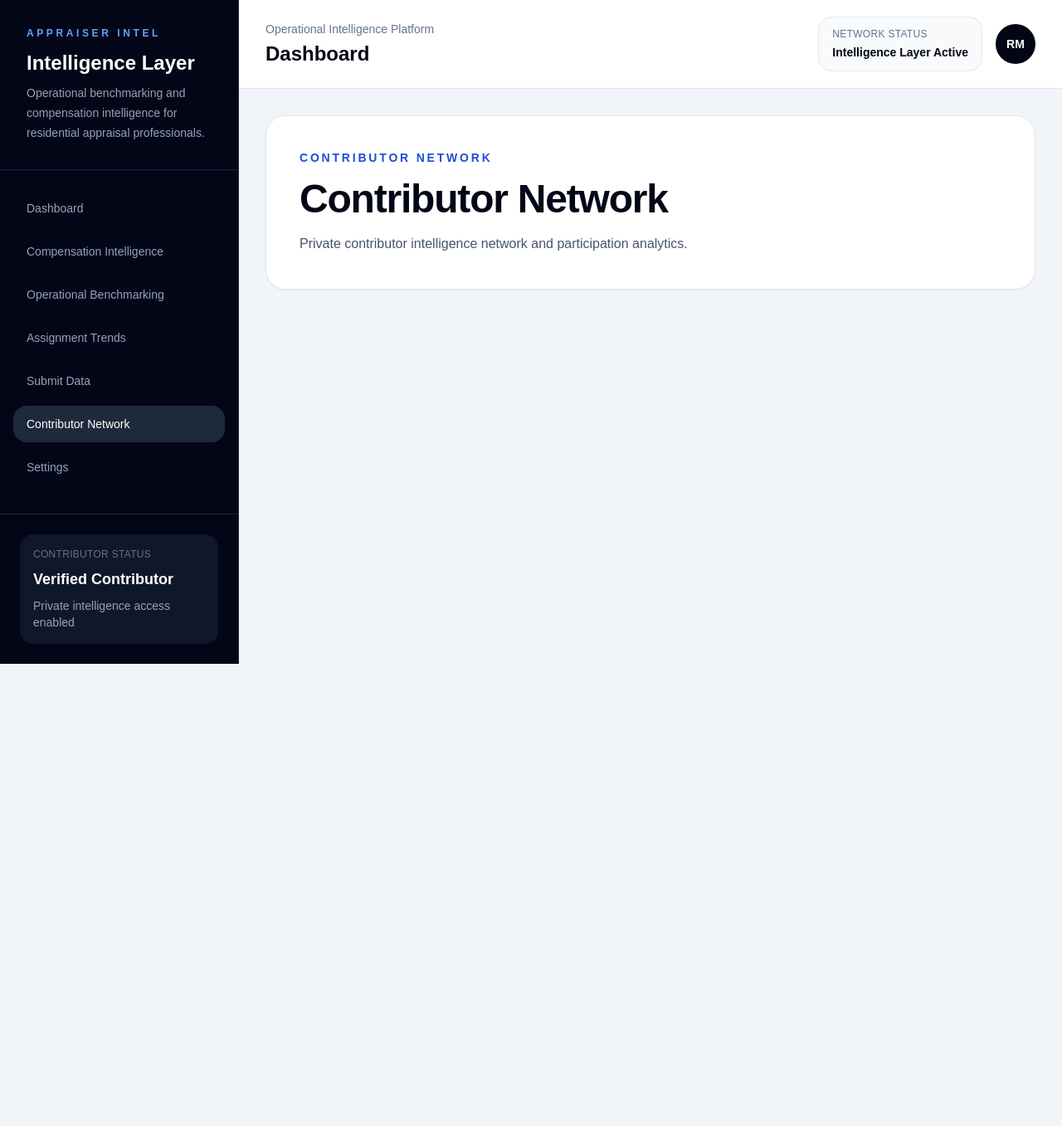
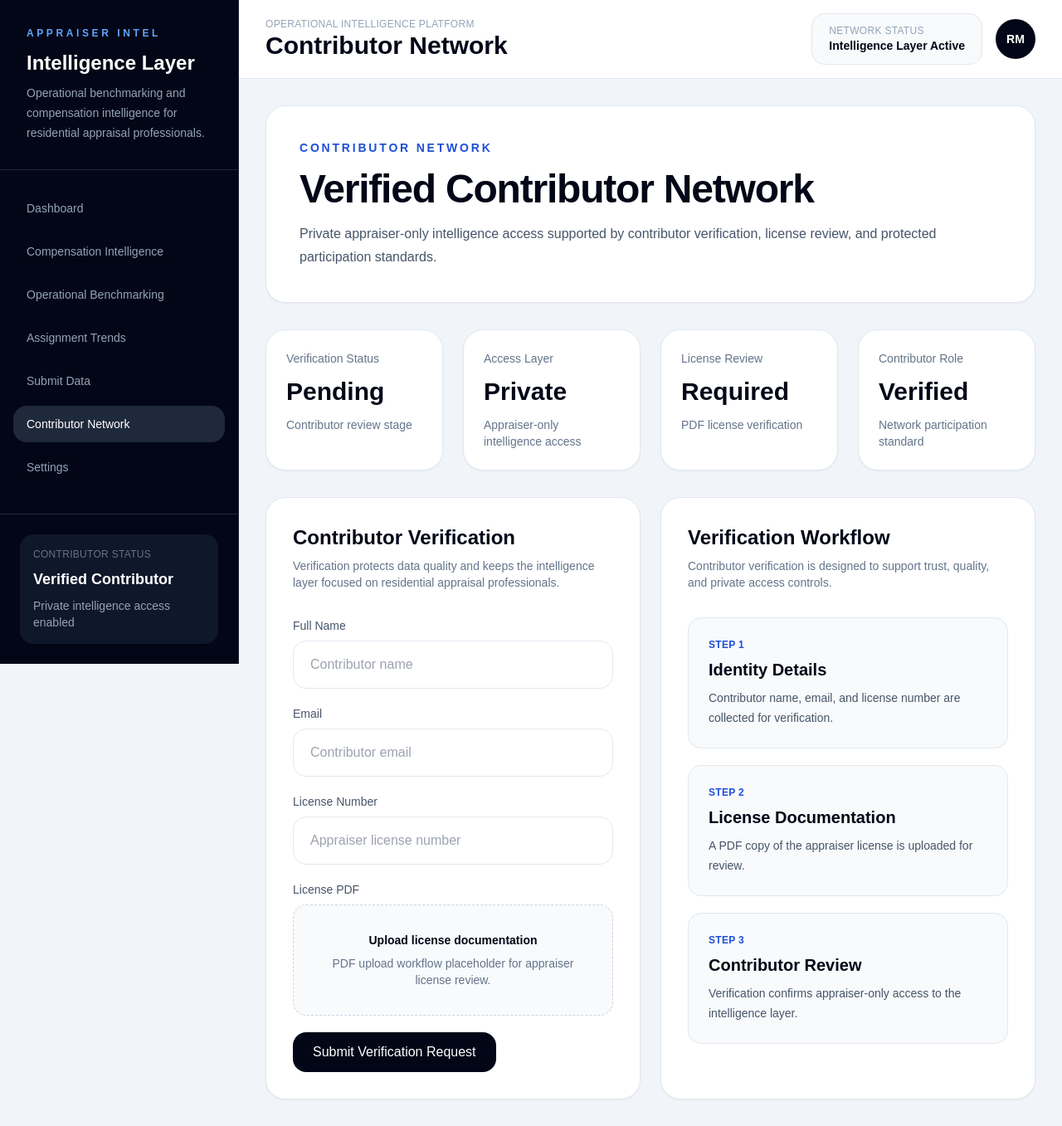
Before and after one commit to mose027-cmd/AppaiserIntel, a Next.js app: page /network in a window 1280 px wide. Shown: the whole page at 83% size. Before the commit the page ends 800 px from the top, so only its background shows below. Built offline with nearby package versions, Linux system fonts and the light colour scheme.

Commit message:
Build contributor verification network module

```diff
--- a/app/network/page.tsx
+++ b/app/network/page.tsx
@@ -2,27 +2,154 @@
 
 import DashboardShell from "../../components/DashboardShell";
 
+const verificationSteps = [
+  {
+    title: "Identity Details",
+    description: "Contributor name, email, and license number are collected for verification.",
+  },
+  {
+    title: "License Documentation",
+    description: "A PDF copy of the appraiser license is uploaded for review.",
+  },
+  {
+    title: "Contributor Review",
+    description: "Verification confirms appraiser-only access to the intelligence layer.",
+  },
+];
+
 export default function NetworkPage() {
   return (
     <DashboardShell>
+      <div className="space-y-8">
+        <section className="rounded-3xl border border-slate-200 bg-white p-10 shadow-sm">
+          <p className="text-sm font-semibold uppercase tracking-[0.2em] text-blue-700">
+            Contributor Network
+          </p>
 
-      <div className="rounded-3xl border border-slate-200 bg-white p-10 shadow-sm">
+          <h1 className="mt-4 text-5xl font-bold tracking-tight text-slate-950">
+            Verified Contributor Network
+          </h1>
 
-        <p className="text-sm font-semibold uppercase tracking-[0.2em] text-blue-700">
-          Contributor Network
-        </p>
+          <p className="mt-4 max-w-4xl text-base leading-7 text-slate-600">
+            Private appraiser-only intelligence access supported by contributor
+            verification, license review, and protected participation standards.
+          </p>
+        </section>
 
-        <h1 className="mt-4 text-5xl font-bold tracking-tight text-slate-950">
-          Contributor Network
-        </h1>
+        <section className="grid gap-6 md:grid-cols-4">
+          <MetricCard title="Verification Status" value="Pending" subtitle="Contributor review stage" />
+          <MetricCard title="Access Layer" value="Private" subtitle="Appraiser-only intelligence access" />
+          <MetricCard title="License Review" value="Required" subtitle="PDF license verification" />
+          <MetricCard title="Contributor Role" value="Verified" subtitle="Network participation standard" />
+        </section>
 
-        <p className="mt-4 max-w-3xl text-base leading-7 text-slate-600">
-          Private contributor intelligence network
-          and participation analytics.
-        </p>
+        <section className="grid gap-6 lg:grid-cols-2">
+          <div className="rounded-3xl border border-slate-200 bg-white p-8 shadow-sm">
+            <h2 className="text-2xl font-bold text-slate-950">
+              Contributor Verification
+            </h2>
 
+            <p className="mt-2 text-sm text-slate-500">
+              Verification protects data quality and keeps the intelligence layer
+              focused on residential appraisal professionals.
+            </p>
+
+            <div className="mt-8 space-y-5">
+              <Input label="Full Name" placeholder="Contributor name" />
+              <Input label="Email" placeholder="Contributor email" />
+              <Input label="License Number" placeholder="Appraiser license number" />
+
+              <div>
+                <p className="mb-2 text-sm font-medium text-slate-600">
+                  License PDF
+                </p>
+
+                <div className="rounded-2xl border border-dashed border-slate-300 bg-slate-50 p-8 text-center">
+                  <p className="text-sm font-semibold text-slate-950">
+                    Upload license documentation
+                  </p>
+
+                  <p className="mt-2 text-sm text-slate-500">
+                    PDF upload workflow placeholder for appraiser license review.
+                  </p>
+                </div>
+              </div>
+
+              <button className="rounded-2xl bg-slate-950 px-6 py-3 font-medium text-white transition hover:bg-slate-800">
+                Submit Verification Request
+              </button>
+            </div>
+          </div>
+
+          <div className="rounded-3xl border border-slate-200 bg-white p-8 shadow-sm">
+            <h2 className="text-2xl font-bold text-slate-950">
+              Verification Workflow
+            </h2>
+
+            <p className="mt-2 text-sm text-slate-500">
+              Contributor verification is designed to support trust, quality,
+              and private access controls.
+            </p>
+
+            <div className="mt-8 space-y-5">
+              {verificationSteps.map((step, index) => (
+                <div
+                  key={step.title}
+                  className="rounded-2xl border border-slate-200 bg-slate-50 p-6"
+                >
+                  <p className="text-xs font-semibold uppercase tracking-wide text-blue-700">
+                    Step {index + 1}
+                  </p>
+
+                  <h3 className="mt-2 text-xl font-bold text-slate-950">
+                    {step.title}
+                  </h3>
+
+                  <p className="mt-2 text-sm leading-6 text-slate-600">
+                    {step.description}
+                  </p>
+                </div>
+              ))}
+            </div>
+          </div>
+        </section>
       </div>
-
     </DashboardShell>
   );
 }
+
+function MetricCard({
+  title,
+  value,
+  subtitle,
+}: {
+  title: string;
+  value: string;
+  subtitle: string;
+}) {
+  return (
+    <div className="rounded-3xl border border-slate-200 bg-white p-6 shadow-sm">
+      <p className="text-sm text-slate-500">{title}</p>
+      <p className="mt-3 text-3xl font-bold text-slate-950">{value}</p>
+      <p className="mt-3 text-sm text-slate-500">{subtitle}</p>
+    </div>
+  );
+}
+
+function Input({
+  label,
+  placeholder,
+}: {
+  label: string;
+  placeholder: string;
+}) {
+  return (
+    <div>
+      <p className="mb-2 text-sm font-medium text-slate-600">{label}</p>
+      <input
+        placeholder={placeholder}
+        className="w-full rounded-2xl border border-slate-200 bg-white px-5 py-4 text-slate-950 outline-none transition focus:border-slate-950"
+      />
+    </div>
+  );
+}
--- a/components/Topbar.tsx
+++ b/components/Topbar.tsx
@@ -1,29 +1,50 @@
 "use client";
 
+import { usePathname } from "next/navigation";
+
+const titles: Record<string, string> = {
+  "/dashboard": "Dashboard",
+  "/compensation": "Compensation Intelligence",
+  "/operations": "Operational Benchmarking",
+  "/trends": "Assignment Trends",
+  "/submit": "Submit Intelligence",
+  "/network": "Contributor Network",
+  "/settings": "Settings",
+};
+
 export default function Topbar() {
+  const pathname = usePathname();
+
+  const currentTitle =
+    titles[pathname] || "Operational Intelligence Platform";
+
   return (
-    <header className="flex items-center justify-between border-b border-slate-200 bg-white px-8 py-5">
+    <header className="flex items-center justify-between border-b border-slate-200 bg-white px-8 py-4">
 
       <div>
-        <p className="text-sm font-medium text-slate-500">
+
+        <p className="text-xs uppercase tracking-wide text-slate-400">
           Operational Intelligence Platform
         </p>
 
-        <h2 className="mt-1 text-2xl font-bold text-slate-950">
-          Dashboard
-        </h2>
+        <h1 className="text-3xl font-bold text-slate-950">
+          {currentTitle}
+        </h1>
+
       </div>
 
       <div className="flex items-center gap-4">
 
-        <div className="rounded-2xl border border-slate-200 bg-slate-50 px-4 py-3">
-          <p className="text-xs uppercase tracking-wide text-slate-500">
+        <div className="rounded-2xl border border-slate-200 bg-slate-50 px-5 py-3">
+
+          <p className="text-xs uppercase tracking-wide text-slate-400">
             Network Status
           </p>
 
-          <p className="mt-1 text-sm font-semibold text-slate-950">
+          <p className="text-sm font-semibold text-slate-950">
             Intelligence Layer Active
           </p>
+
         </div>
 
         <div className="flex h-12 w-12 items-center justify-center rounded-full bg-slate-950 text-sm font-bold text-white">
@@ -31,6 +52,7 @@ export default function Topbar() {
         </div>
 
       </div>
+
     </header>
   );
 }
```
